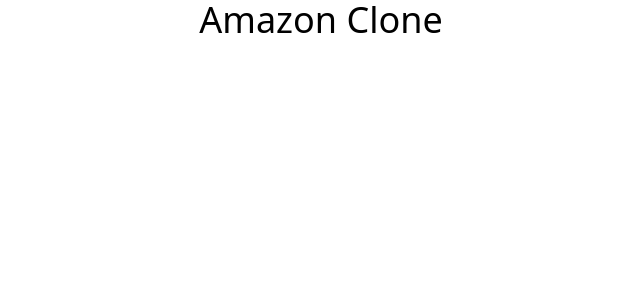
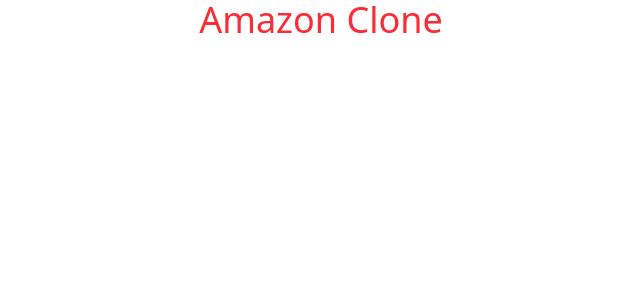
Before and after one commit to Zemacoders/Amazon_Clone, a React app in the folder FrontEnd/: page / in a window 1280 px wide. Shown: the top 300 px of the page, without its empty margins (319-959 px from the left). Built offline with nearby package versions, Linux system fonts and the light colour scheme; the HTML template or start-up script is replaced by a standard one.

Commit message:
chore: check if tailwindcs work

```diff
--- a/FrontEnd/src/App.jsx
+++ b/FrontEnd/src/App.jsx
@@ -1,9 +1,8 @@
 function App() {
   return (
     <>
-      <h1 className="text-center text-4xl">Amazon Clone</h1>
+      <h1 className="text-center text-4xl text-red-500">Amazon Clone</h1>
     </>
   );
 }
-
 export default App;
```
